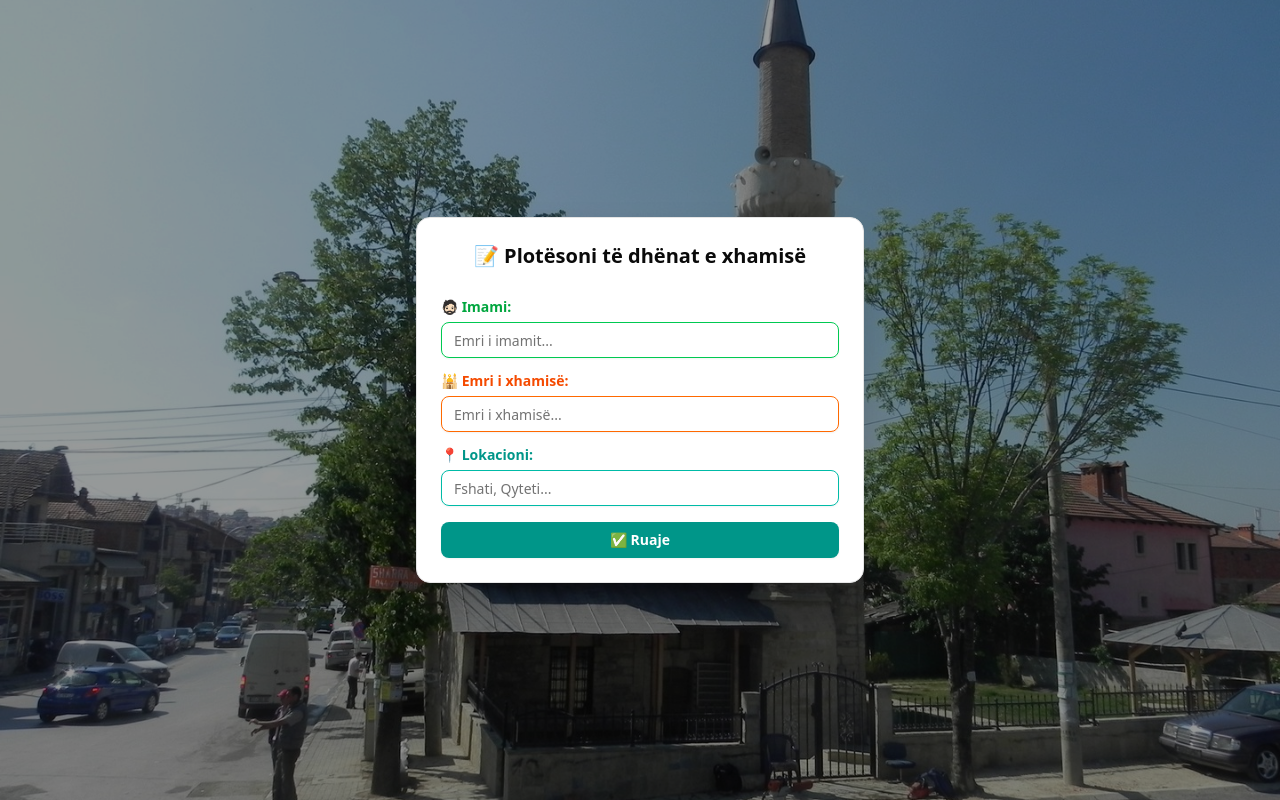
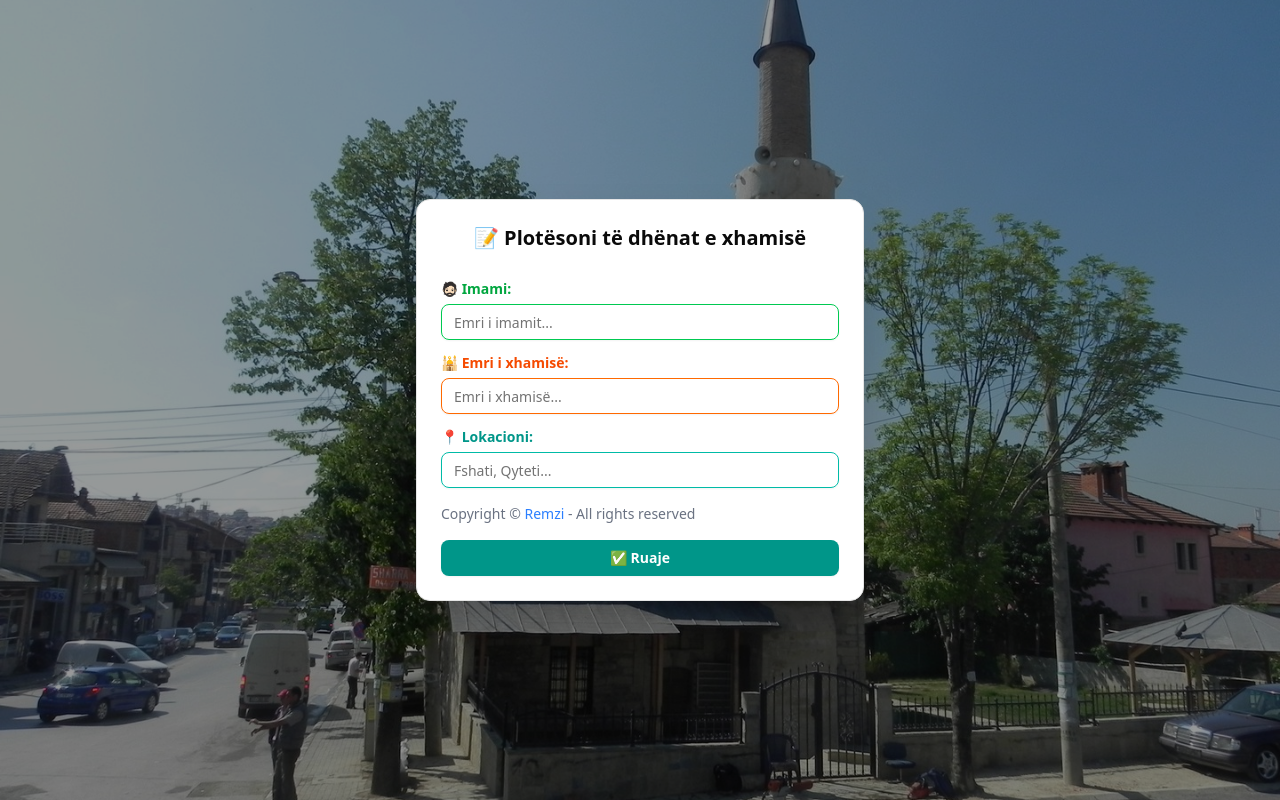
Before and after one commit to rem7i/tvreactakvim, a React (Vite) app: page / in a window 1280 px wide. Both pictures are taken after a click on the button "Cilësimet - Kliko për të ndryshuar të dhënat". Built offline with nearby package versions, Linux system fonts and the light colour scheme.

Commit message:
modified:   src/App.jsx

```diff
--- a/src/App.jsx
+++ b/src/App.jsx
@@ -263,7 +263,9 @@ function App() {
                   placeholder="Fshati, Qyteti..."
                 />
               </div>
-
+              <div className="text-sm text-gray-500">
+                Copyright © <a href="https://remzinura.com" className="text-blue-500 hover:text-blue-600">Remzi</a> - All rights reserved
+              </div>
               <Button type="submit" className="w-full bg-teal-600 hover:bg-teal-700 text-white font-semibold py-3 transition-colors">
                 ✅ Ruaje
               </Button>
```
